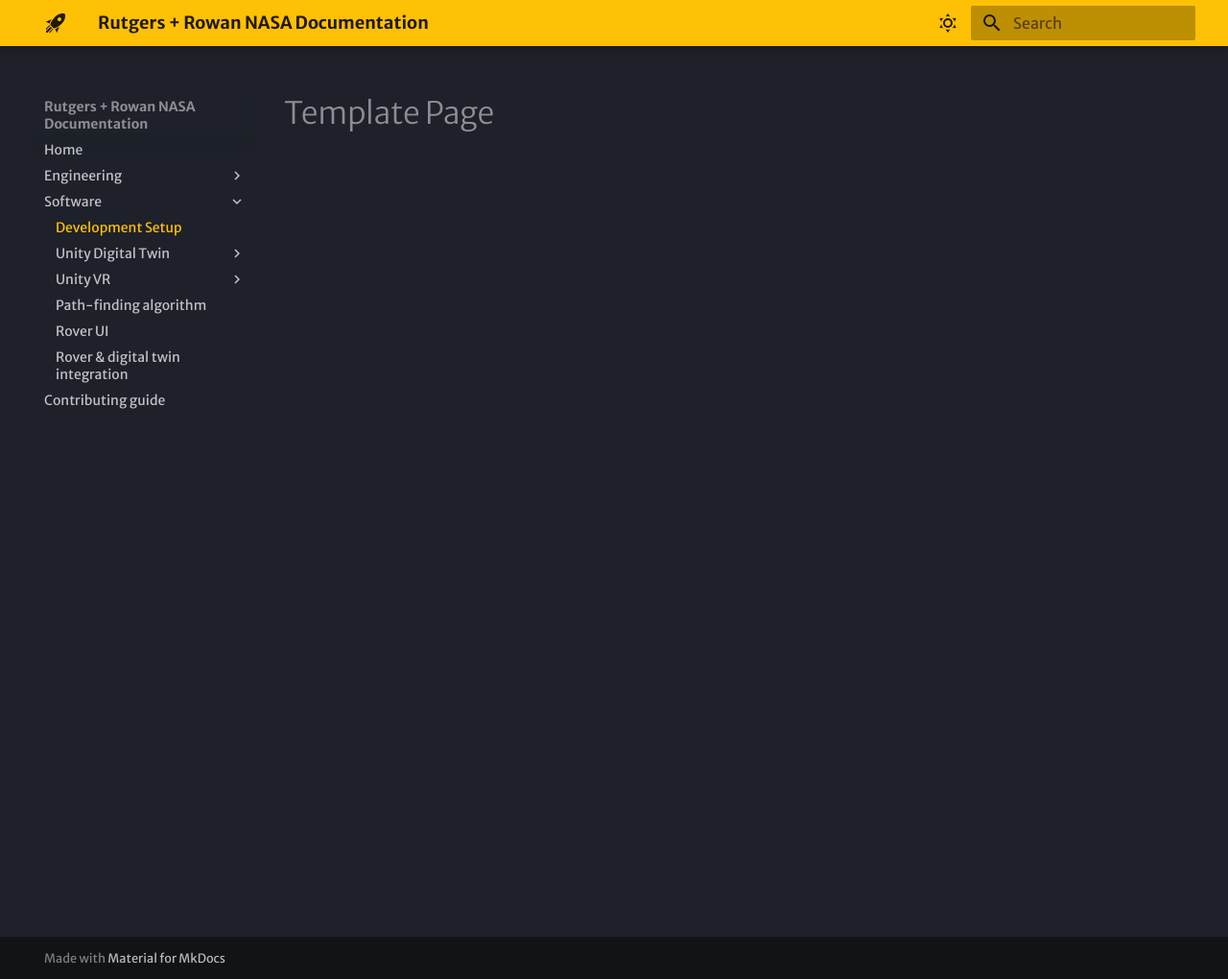
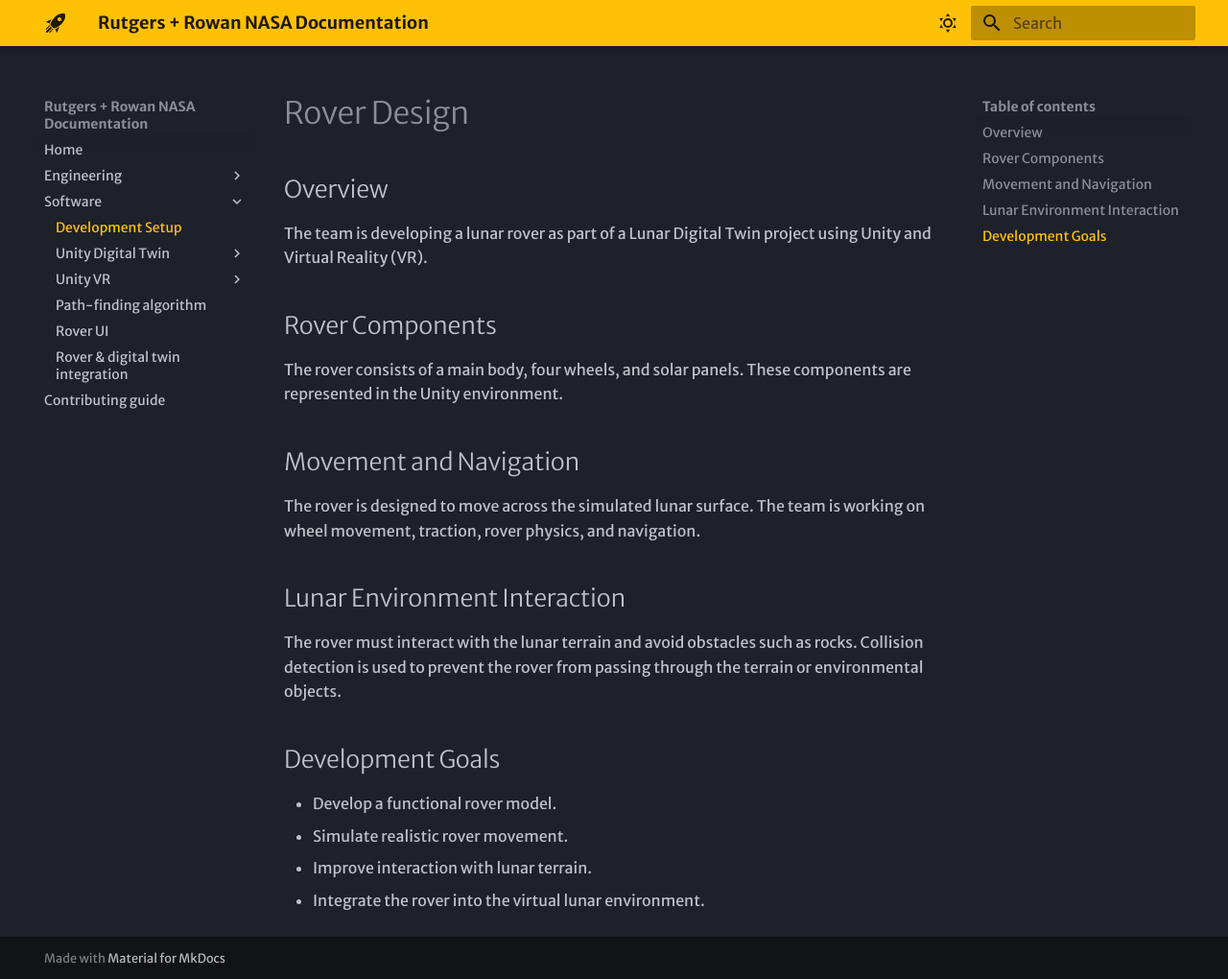
Before and after one commit to RebeccaPastoDev/cs491-proj, an MkDocs documentation site: the page built from docs/software/development-setup/index.md, in a window 1280 px wide and 1020 px high. Shown: the whole window at 96% size. Built offline with MkDocs 1.6.1 and Material for MkDocs 9.7.7, drawn with Linux system fonts in a browser that asks for light colours; old or Windows-style settings are respelled for this version of MkDocs.

Commit message:
Document rover design and development goals
Added detailed information about the rover design, components, movement, navigation, and development goals for the Lunar Digital Twin project.

```diff
--- a/docs/software/development-setup/index.md
+++ b/docs/software/development-setup/index.md
@@ -1 +1,24 @@
-# Template Page
+# Rover Design
+
+## Overview
+
+The team is developing a lunar rover as part of a Lunar Digital Twin project using Unity and Virtual Reality (VR).
+
+## Rover Components
+
+The rover consists of a main body, four wheels, and solar panels. These components are represented in the Unity environment.
+
+## Movement and Navigation
+
+The rover is designed to move across the simulated lunar surface. The team is working on wheel movement, traction, rover physics, and navigation.
+
+## Lunar Environment Interaction
+
+The rover must interact with the lunar terrain and avoid obstacles such as rocks. Collision detection is used to prevent the rover from passing through the terrain or environmental objects.
+
+## Development Goals
+
+- Develop a functional rover model.
+- Simulate realistic rover movement.
+- Improve interaction with lunar terrain.
+- Integrate the rover into the virtual lunar environment.
```
